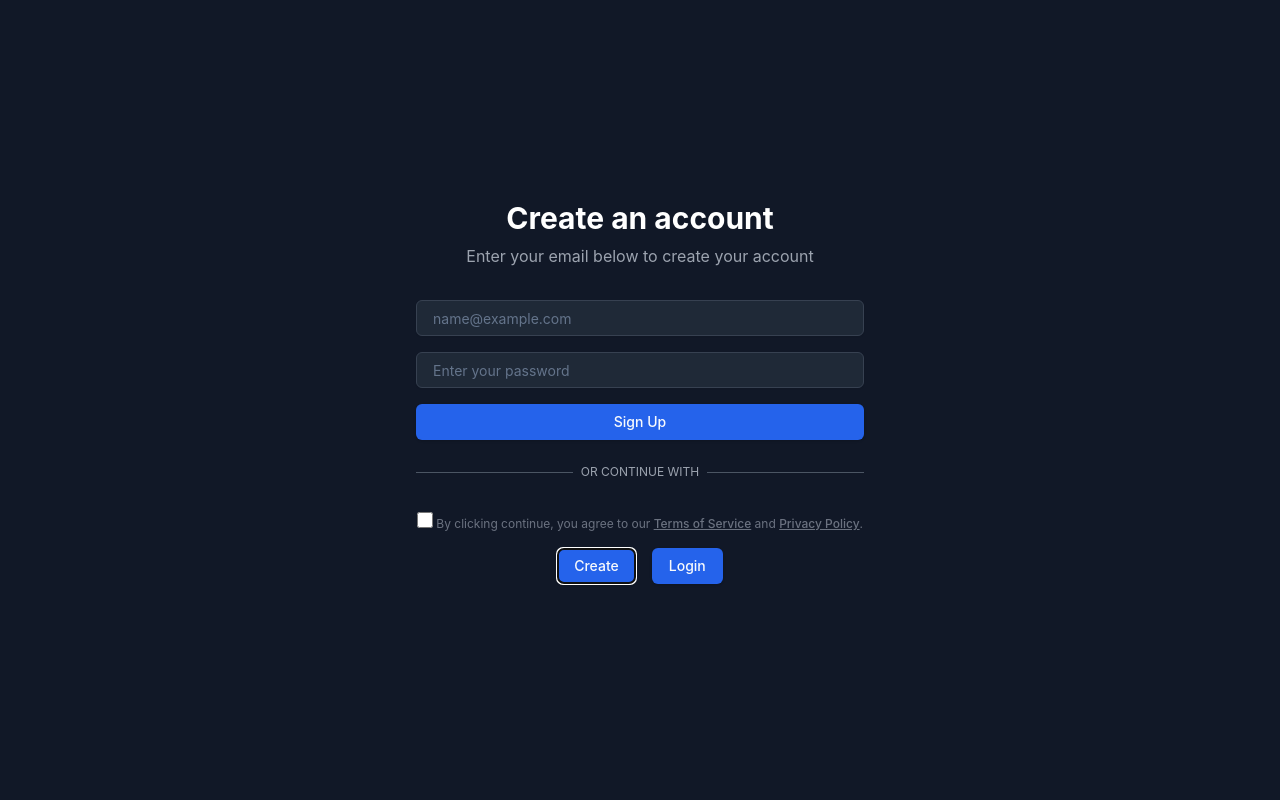
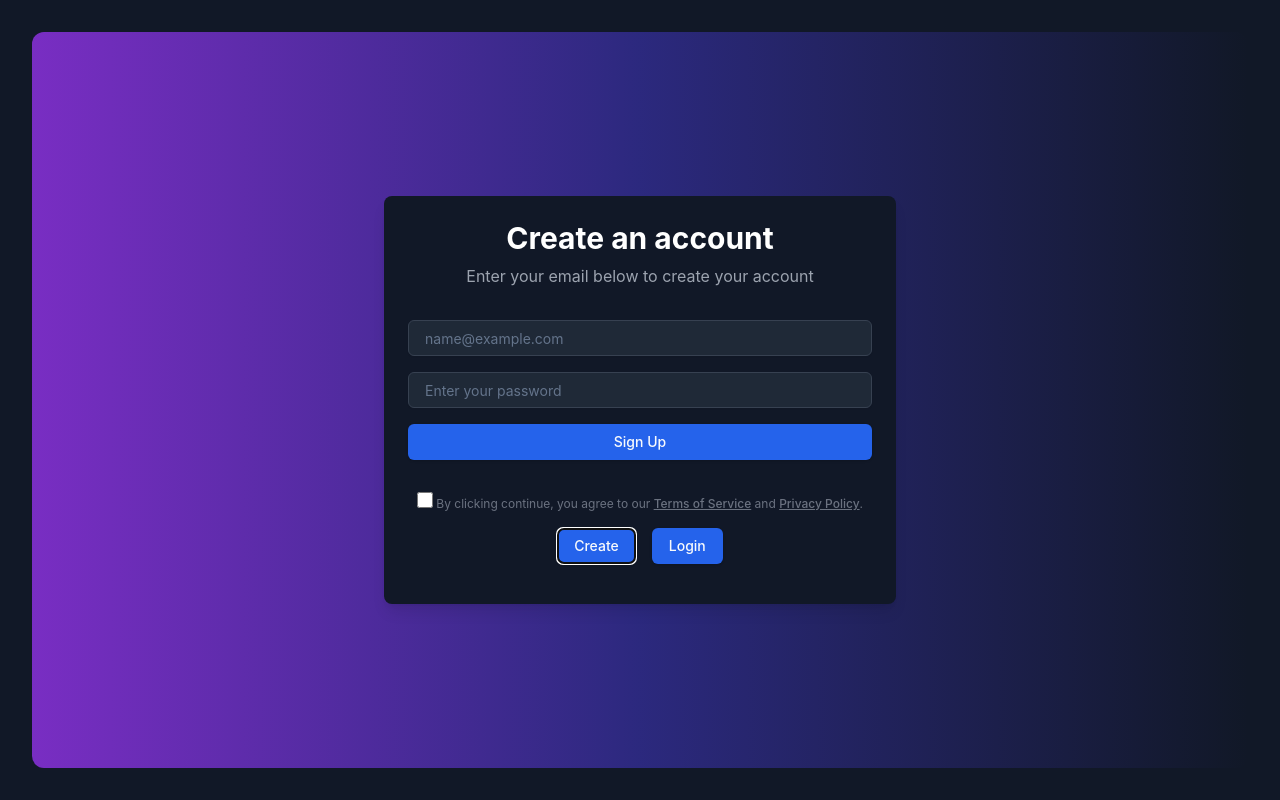
Before and after one commit to Hakiick/T-POO-700-STG_1, a Vue app in the folder frontend/: page /login in a window 1280 px wide. Both pictures are taken after a click on the button "Create". Built offline with nearby package versions, Linux system fonts and the light colour scheme.

Commit message:
remake Front

```diff
--- a/frontend/src/components/LoginPage.vue
+++ b/frontend/src/components/LoginPage.vue
@@ -7,12 +7,10 @@ import { createUser } from '../api/apiUser';
 import router from '../router';
 import { useUserStore } from './store/userStore';
 
-// Variables pour le formulaire de connexion
 const isLoadingSignIn = ref(false)
 const isCheckedSignIn = ref(false)
 const errorMessageSignIn = ref('')
 
-// Variables pour le formulaire de création de compte
 const isLoadingSignUp = ref(false)
 const isCheckedSignUp = ref(false)
 const errorMessageSignUp = ref('')
@@ -21,14 +19,11 @@ const passwordSignup = ref('')
 
 const userStore = useUserStore()
 
-// Variable pour suivre quelle div est actuellement active
 const activeDiv = ref<'signin' | 'signup' | 'batman'>('batman')
 
 async function onSubmitSignIn(event: Event) {
   event.preventDefault()
   isLoadingSignIn.value = true
-
-  // Simuler un chargement
   setTimeout(() => {
     isLoadingSignIn.value = false
   }, 3000)
@@ -38,16 +33,14 @@ async function onSubmitSignIn(event: Event) {
     return
   }
 
-  // Si la checkbox est cochée, soumettre le formulaire
   isLoadingSignIn.value = true
-  errorMessageSignIn.value = ''  // Réinitialiser le message d'erreur
+  errorMessageSignIn.value = ''
 }
 
 async function onSubmitSignUp(event: Event) {
   event.preventDefault()
   isLoadingSignUp.value = true
 
-  // Simuler un chargement
   setTimeout(() => {
     isLoadingSignUp.value = false
   }, 300)
@@ -57,39 +50,36 @@ async function onSubmitSignUp(event: Event) {
     return
   }
 
-  // Si la checkbox est cochée, soumettre le formulaire
   isLoadingSignUp.value = true
 
-  // console.log({ email: emailSignup.value, username: passwordSignup.value })
   const response = await createUser(passwordSignup, emailSignup.value)
-  console.log(response.data)
   if (response.data.id) {
-    //navitage to home page
-    console.log("created")
     userStore.setUser(response.data)
     router.push({ name: 'home' })
   }
-  //catch error
+
   if (response.status === 400) {
     errorMessageSignUp.value = "error has occured"
     return
   }
 
-  errorMessageSignUp.value = ''  // Réinitialiser le message d'erreur
+  errorMessageSignUp.value = ''
 }
 </script>
 
 <template>
   <div class="flex flex-col min-h-screen bg-gray-900 text-white">
-    <!-- Contenu principal -->
-    <div class="flex-1 flex flex-col items-center justify-center p-4 md:p-8">
-      <!-- Image de Batman -->
+    <!-- Gradient Background with reduced margin -->
+    <div class="flex-1 flex flex-col items-center justify-center p-4 md:p-8 mx-4 md:mx-8 my-4 md:my-8 bg-gradient-to-r from-purple-600/80 via-indigo-800/70 to-navy-900/60 rounded-xl">
+      <!-- Main content -->
+      <div class="flex flex-col items-center justify-center p-6 bg-gray-900 rounded-lg shadow-lg w-full max-w-lg">
+        <!-- Batman Image -->
         <div v-if="activeDiv === 'batman'">
           <img src="./ui/images/batman.jpg" alt="Batman coding" class="w-full max-w-xs md:max-w-md" />
         </div>
 
-      <!-- Formulaire Sign In -->
-      <div class="w-full max-w-sm md:max-w-md space-y-8" v-if="activeDiv === 'signin'">
+        <!-- Sign In Form -->
+        <div class="w-full space-y-8" v-if="activeDiv === 'signin'">
           <div class="text-center">
             <h2 class="text-2xl md:text-3xl font-bold">Sign In</h2>
             <p class="mt-2 text-sm md:text-base text-gray-400">Enter your email below to sign in</p>
@@ -111,14 +101,6 @@ async function onSubmitSignUp(event: Event) {
                 Sign In with Email
               </Button>
             </div>
-          <div class="relative">
-            <div class="absolute inset-0 flex items-center">
-              <span class="w-full border-t border-gray-600"></span>
-            </div>
-            <div class="relative flex justify-center text-xs uppercase">
-              <span class="px-2 bg-gray-900 text-gray-400">Or continue with</span>
-            </div>
-          </div>
           </form>
           <p class="text-xs text-center text-gray-500">
             <input type="checkbox" id="agree-signin" v-model="isCheckedSignIn"
@@ -134,8 +116,8 @@ async function onSubmitSignUp(event: Event) {
           </p>
         </div>
 
-      <!-- Formulaire Sign Up -->
-      <div class="w-full max-w-sm md:max-w-md space-y-8" v-if="activeDiv === 'signup'">
+        <!-- Sign Up Form -->
+        <div class="w-full space-y-8" v-if="activeDiv === 'signup'">
           <div class="text-center">
             <h2 class="text-2xl md:text-3xl font-bold">Create an account</h2>
             <p class="mt-2 text-sm md:text-base text-gray-400">Enter your email below to create your account</p>
@@ -157,14 +139,6 @@ async function onSubmitSignUp(event: Event) {
                 Sign Up
               </Button>
             </div>
-          <div class="relative">
-            <div class="absolute inset-0 flex items-center">
-              <span class="w-full border-t border-gray-600"></span>
-            </div>
-            <div class="relative flex justify-center text-xs uppercase">
-              <span class="px-2 bg-gray-900 text-gray-400">Or continue with</span>
-            </div>
-          </div>
           </form>
           <p class="text-xs text-center text-gray-500">
             <input type="checkbox" id="agree-signup" v-model="isCheckedSignUp"
@@ -180,11 +154,12 @@ async function onSubmitSignUp(event: Event) {
           </p>
         </div>
 
-      <!-- Boutons en dessous des formulaires -->
+        <!-- Buttons below the forms -->
         <div class="flex justify-center space-x-4 p-4">
           <Button @click="activeDiv = 'signup'" class="bg-blue-600 hover:bg-blue-700 py-2 px-4 rounded-md">Create</Button>
           <Button @click="activeDiv = 'signin'" class="bg-blue-600 hover:bg-blue-700 py-2 px-4 rounded-md">Login</Button>
         </div>
       </div>
     </div>
+  </div>
 </template>
```
Lines whose indentation alone changed are shown as unchanged.
